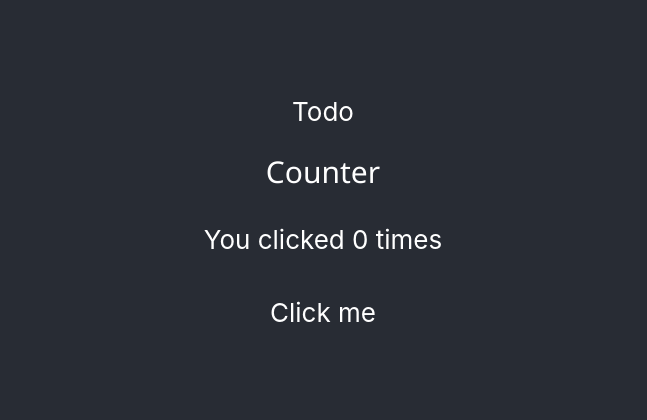
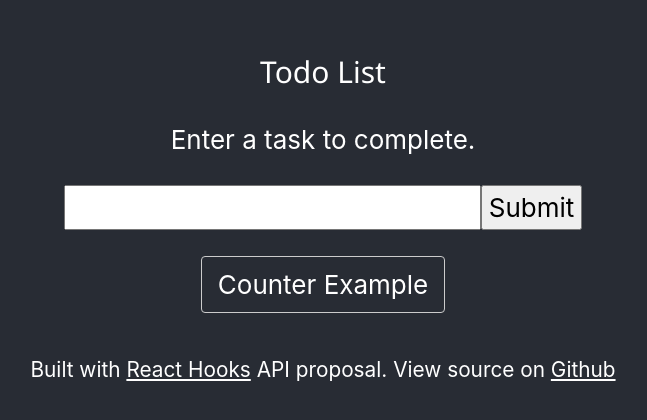
Before and after one commit to kunalgorithm/react-hooks, a React (Create React App) app: page / in a window 1280 px wide. Shown: the part 188-608 px from the top of the page, without its empty margins (317-964 px from the left). Built offline with nearby package versions, Linux system fonts and the light colour scheme.

Commit message:
added footer

```diff
--- a/public/index.html
+++ b/public/index.html
@@ -22,7 +22,7 @@
       work correctly both with client-side routing and a non-root public URL.
       Learn how to configure a non-root public URL by running `npm run build`.
     -->
-  <title>React App</title>
+  <title>React Hooks</title>
 </head>
 
 <body>
--- a/src/App.js
+++ b/src/App.js
@@ -4,32 +4,39 @@ import Counter from "./Counter";
 import Todo from "./Todo";
 
 function App() {
-  const [screen, setScreen] = useState("Counter");
+  const [screen, setScreen] = useState("Todo");
   return (
     <div className="App">
       <header className="App-header">
         {screen === "Todo" && (
           <div>
+            <Todo />
             <button
-              className="w3-button w3-round"
+              className="w3-button w3-round w3-border"
               onClick={() => setScreen("Counter")}
             >
-              Counter
+              Counter Example
             </button>
-            <Todo />
           </div>
         )}
         {screen === "Counter" && (
           <div>
+            <Counter />
             <button
-              className="w3-button w3-round"
+              className="w3-button w3-round w3-border"
               onClick={() => setScreen("Todo")}
             >
-              Todo
+              Todo Example
             </button>
-            <Counter />
           </div>
         )}
+        <hr />
+        <small>
+          Built with{" "}
+          <a href="https://reactjs.org/docs/hooks-intro.html">React Hooks</a>{" "}
+          API proposal. View source on{" "}
+          <a href="https://github.com/kunalgorithm/react-hooks">Github</a>
+        </small>
       </header>
     </div>
   );
--- a/src/Counter.js
+++ b/src/Counter.js
@@ -7,12 +7,19 @@ export default function Counter() {
   return (
     <div>
       <h2>Counter</h2>
-      <p>You clicked {count} times</p>
+      <p>The count is currently {count}.</p>
       <button
-        className="w3-button w3-round"
+        className="w3-button w3-round w3-border "
         onClick={() => setCount(count + 1)}
       >
-        Click me
+        +
+      </button>
+
+      <button
+        className="w3-button w3-round w3-border "
+        onClick={() => setCount(count - 1)}
+      >
+        -
       </button>
     </div>
   );
--- a/src/Todo.js
+++ b/src/Todo.js
@@ -3,29 +3,33 @@ import React, { useState } from "react";
 export default function Todos() {
   // Declare a new state variable, which we'll call "count"
   const [text, setText] = useState("");
+  const [todos, setTodos] = useState([]);
 
-  function handleChange(event) {
-    this.setText(event.target.value);
+  function handleChange(e) {
+    setText(e.target.value);
+  }
+  function handleSubmit(e) {
+    setTodos([...todos, text]);
+    e.preventDefault();
+    setText("");
   }
 
   return (
     <div>
-      <h2> Todo: </h2>
+      <h2> Todo List </h2>
+
       <p>Enter a task to complete.</p>
-      <form onSubmit={() => this.handleSubmit}>
+      <form onSubmit={handleSubmit}>
         <label>
-          Enter a task to complete:
-          <input
-            type="text"
-            value={text}
-            onChange={() => {
-              console.log("stop");
-            }}
-          />
+          <input value={text} onChange={handleChange} />
         </label>
         <input type="submit" value="Submit" />
       </form>
-      <h3>text: {text}</h3>
+      <ul>
+        {todos.map((todo, index) => (
+          <li key={index}>{todo}</li>
+        ))}
+      </ul>
     </div>
   );
 }
```
